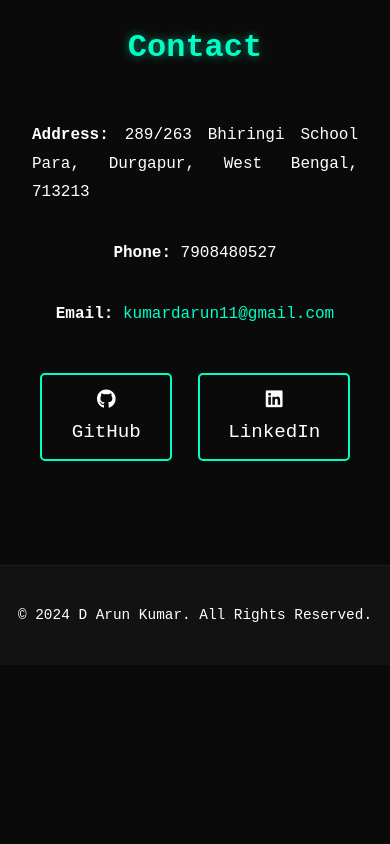
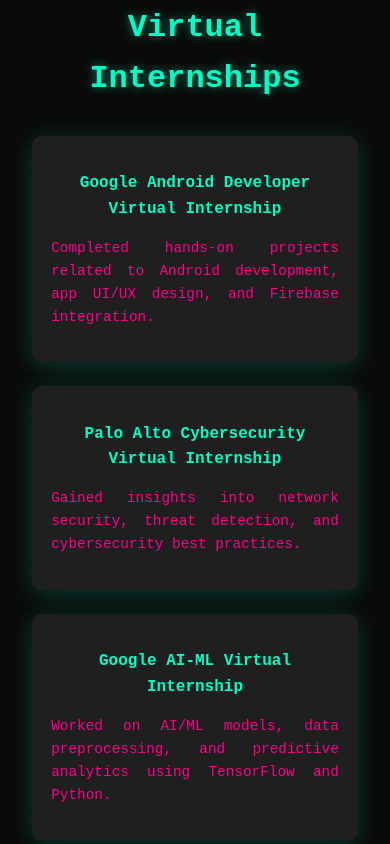
Before and after one commit to kumardarun11/portfolio, a React (Create React App) app: page / in a window 390 px wide. Shown: the part 6740-7584 px from the top of the page. Before the commit the page ends 7405 px from the top, so only its background shows below. Built offline with nearby package versions, Linux system fonts and the light colour scheme.

Commit message:
Updated React project

```diff
--- a/src/App.css
+++ b/src/App.css
@@ -639,3 +639,87 @@
   background-color: #ff5822; /* Bright orange for light mode selection */
   color: #ffffff; /* White text for light mode selection */
 }
+
+/* Virtual Internships Section */
+.internship-grid {
+  display: grid;
+  grid-template-columns: repeat(auto-fit, minmax(300px, 1fr));
+  gap: 1.5rem;
+  margin-top: 2rem;
+}
+
+.internship-item {
+  background: #1f1f1f;
+  padding: 1.8rem;
+  border-radius: 10px;
+  box-shadow: 0 4px 25px rgba(0, 255, 198, 0.2);
+  text-align: center;
+  transition: transform 0.3s ease, box-shadow 0.3s ease;
+}
+
+.internship-item:hover {
+  transform: translateY(-8px);
+  box-shadow: 0 8px 30px rgba(0, 255, 198, 0.4);
+}
+
+.internship-item h3 {
+  font-size: 1.2rem;
+  margin-bottom: 0.5rem;
+  color: #00ffc6;
+}
+
+.internship-item p {
+  font-size: 1rem;
+  line-height: 1.6;
+  color: #ff008c;
+}
+
+/* Light Mode */
+.light-mode .internship-item {
+  background: #f0f0f0;
+  color: #2c3e50;
+  box-shadow: 0 4px 15px rgba(0, 0, 0, 0.1);
+}
+
+.light-mode .internship-item h3 {
+  color: #ff9800;
+  text-shadow: 0 0 6px rgba(255, 152, 0, 0.3);
+}
+
+.light-mode .internship-item p {
+  color: #34495e;
+}
+
+.light-mode .internship-item:hover {
+  transform: translateY(-8px);
+  box-shadow: 0 8px 30px rgba(52, 152, 219, 0.4);
+}
+
+/* Responsive Design */
+@media (max-width: 768px) {
+  .internship-grid {
+    grid-template-columns: 1fr;
+  }
+  .internship-item {
+    padding: 1.5rem;
+  }
+  .internship-item h3 {
+    font-size: 1.1rem;
+  }
+  .internship-item p {
+    font-size: 0.95rem;
+  }
+}
+
+/* Smaller Phones (max-width: 480px) */
+@media (max-width: 480px) {
+  .internship-item {
+    padding: 1.2rem;
+  }
+  .internship-item h3 {
+    font-size: 1rem;
+  }
+  .internship-item p {
+    font-size: 0.9rem;
+  }
+}
--- a/src/App.js
+++ b/src/App.js
@@ -218,6 +218,24 @@
                     </div>
                 </section>
 
+                <section id="internship" className="section">
+                    <h1>Virtual Internships</h1>
+                    <div className="internship-grid">
+                        <div className="internship-item">
+                            <h3>Google Android Developer Virtual Internship</h3>
+                            <p>Completed hands-on projects related to Android development, app UI/UX design, and Firebase integration.</p>
+                        </div>
+                        <div className="internship-item">
+                            <h3>Palo Alto Cybersecurity Virtual Internship</h3>
+                            <p>Gained insights into network security, threat detection, and cybersecurity best practices.</p>
+                        </div>
+                        <div className="internship-item">
+                            <h3>Google AI-ML Virtual Internship</h3>
+                            <p>Worked on AI/ML models, data preprocessing, and predictive analytics using TensorFlow and Python.</p>
+                        </div>
+                    </div>
+                </section>
+
                 <section id="contact" className="section">
                     <h1>Contact</h1>
                     <p><strong>Address:</strong> 289/263 Bhiringi School Para, Durgapur, West Bengal, 713213</p>
```
